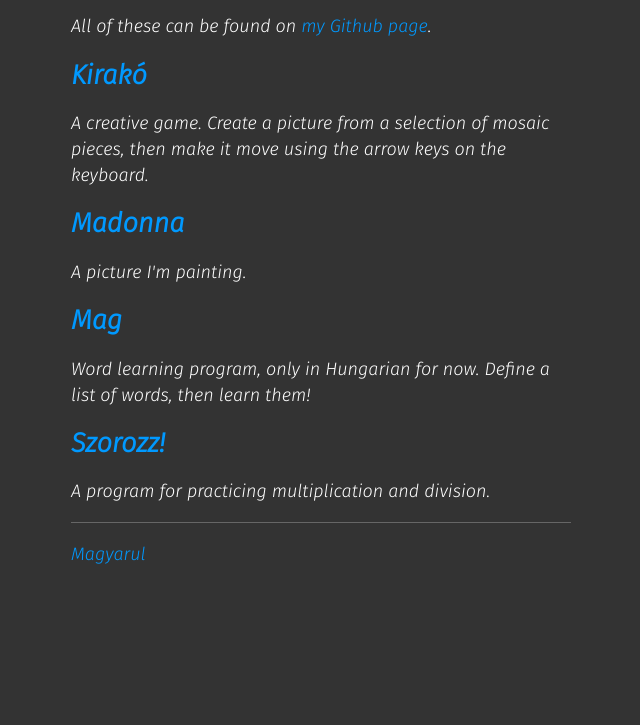
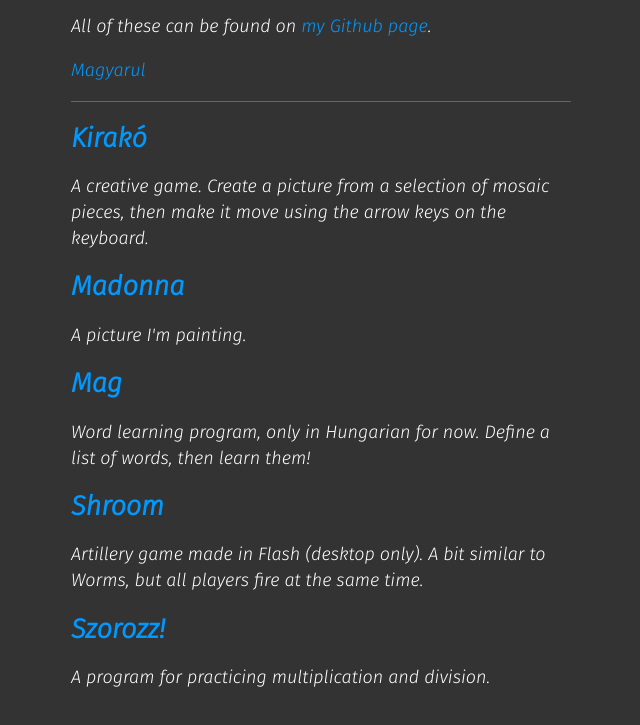
Before and after one commit to andraaspar/andraaspar.github.io, a plain HTML site: page index.html in a window 1280 px wide. Shown: the part 61-786 px from the top of the page, without its empty margins (319-959 px from the left). Drawn offline with Linux system fonts and the light colour scheme.

Commit message:
Updated.

```diff
--- a/index.html
+++ b/index.html
@@ -26,16 +26,18 @@
 		<section>
 			<h1>András’ projects</h1>
 			<p>All of these can be found on <a href="https://github.com/andraaspar">my Github page</a>.</p>
+			<p><a href="index-hu.html?nr" hreflang="hu">Magyarul</a></p>
+			<hr/>
 			<h2><a href="/kirako/">Kirakó</a></h2>
 			<p>A creative game. Create a picture from a selection of mosaic pieces, then make it move using the arrow keys on the keyboard.</p>
 			<h2><a href="/madonna/">Madonna</a></h2>
 			<p>A picture I'm painting.</p>
 			<h2><a href="/mag/">Mag</a></h2>
 			<p>Word learning program, only in Hungarian for now. Define a list of words, then learn them!</p>
+			<h2><a href="/shroom/">Shroom</a></h2>
+			<p>Artillery game made in Flash (desktop only). A bit similar to Worms, but all players fire at the same time.</p>
 			<h2><a href="/szorozz/">Szorozz!</a></h2>
 			<p>A program for practicing multiplication and division.</p>
-			<hr/>
-			<p><a href="index-hu.html?nr" hreflang="hu">Magyarul</a></p>
 		</section>
 	</body>
 </html>
```
Also changed, not shown: index-hu.html (+4 -2 lines).
